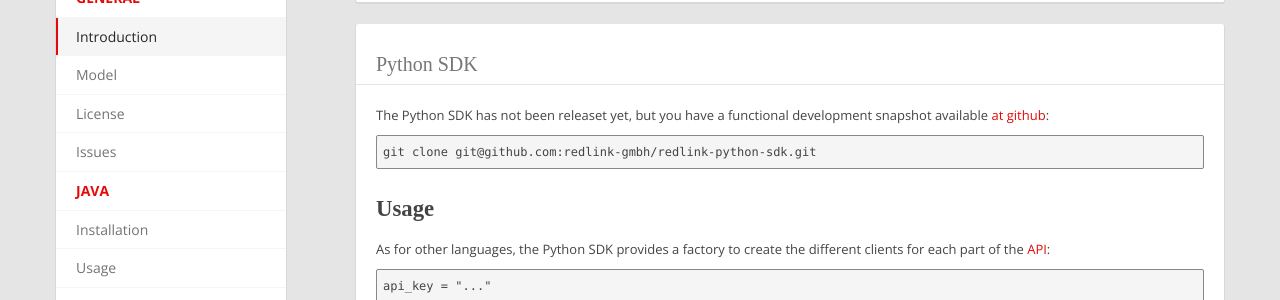
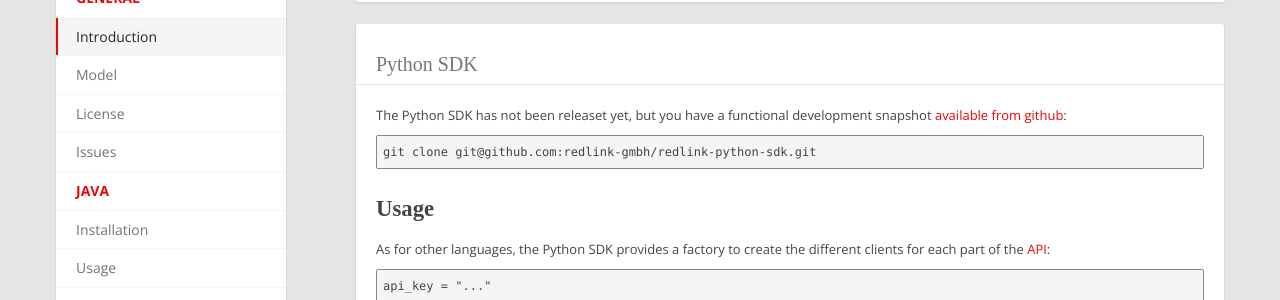
Before and after one commit to redlink-gmbh/redlink-gmbh.github.io, a Jekyll site: the page built from sdk/index.html, in a window 1280 px wide and 900 px high, scrolled down 2943 px. Shown: the part 154-454 px from the top of the window. Built offline with Jekyll 4.4.1, drawn with Linux system fonts in a browser that asks for light colours; comment, search, counter and statistics services are not loaded.

Commit message:
fixed wrong link

```diff
--- a/sdk/index.html
+++ b/sdk/index.html
@@ -262,7 +262,7 @@
 
                 <p>
                   The Python SDK has not been releaset yet, but you have a functional development snapshot
-                  available <a href="https://github.com/redlink-gmbh/redlink-php-sdk">at github</a>:
+                  <a href="https://github.com/redlink-gmbh/redlink-python-sdk">available from github</a>:
                 </p>
 
                 <pre class="prettyprint">git clone git@github.com:redlink-gmbh/redlink-python-sdk.git</pre>
```
